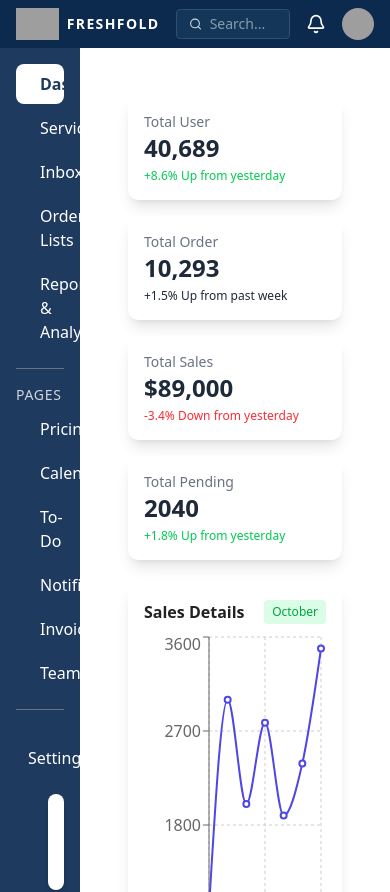
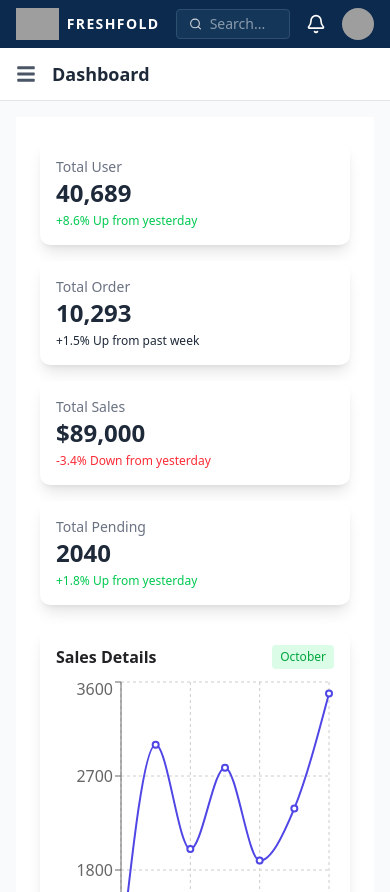
Before and after one commit to vaishalitech-Laundary/LaundaryAdmin, a React (Vite) app: page / in a window 390 px wide. Built offline with nearby package versions, Linux system fonts and the light colour scheme; grey boxes are pictures that could not be loaded.

Commit message:
made resposnsive navbar

```diff
--- a/src/components/layout/AdminLayout.jsx
+++ b/src/components/layout/AdminLayout.jsx
@@ -1,9 +1,9 @@
-import React from 'react';
+import React, { useState } from 'react';
 import { Outlet, NavLink } from 'react-router-dom';
 import {
   FaHome, FaTags, FaEnvelope, FaList, FaChartBar,
   FaCalendarAlt, FaTasks, FaBell, FaFileInvoice,
-  FaUsers, FaCog, FaSignOutAlt, FaLifeRing
+  FaUsers, FaCog, FaSignOutAlt, FaLifeRing, FaBars, FaTimes
 } from 'react-icons/fa';
 
 const menuItems = [
@@ -16,21 +16,47 @@ const menuItems = [
 
 const pageItems = [
   { label: 'Pricing', icon: <FaTags />, path: '/pricing' },
-  { label: 'Calender', icon: <FaCalendarAlt />, path: '/calendar' },
+  { label: 'Calendar', icon: <FaCalendarAlt />, path: '/calendar' },
   { label: 'To-Do', icon: <FaTasks />, path: '/tasks' },
   { label: 'Notifications', icon: <FaBell />, path: '/notifications' },
   { label: 'Invoice', icon: <FaFileInvoice />, path: '/invoice' },
   { label: 'Team', icon: <FaUsers />, path: '/team' },
 ];
 
-const Sidebar = () => (
-  <div className="w-20 md:w-64 h-screen bg-[#1e3a5f] text-white flex flex-col py-4 overflow-y-auto">
+const Sidebar = ({ isOpen, closeSidebar }) => (
+  <>
+    {/* Overlay for mobile */}
+    {isOpen && (
+      <div
+        className="fixed inset-0 bg-black bg-opacity-50 z-40 md:hidden"
+        onClick={closeSidebar}
+      />
+    )}
+
+    {/* Sidebar */}
+    <div className={`
+      fixed md:static inset-y-0 left-0 z-50
+      w-64 h-screen bg-[#1e3a5f] text-white flex flex-col py-4 overflow-y-auto
+      transform transition-transform duration-300 ease-in-out
+      ${isOpen ? 'translate-x-0' : '-translate-x-full md:translate-x-0'}
+    `}>
+      {/* Close button for mobile */}
+      <div className="flex justify-end px-4 pb-2 md:hidden">
+        <button
+          onClick={closeSidebar}
+          className="text-white hover:text-gray-300 transition-colors"
+        >
+          <FaTimes size={20} />
+        </button>
+      </div>
+
       <div className="flex flex-col flex-grow">
         <nav className="space-y-1 px-4">
           {menuItems.map((item, idx) => (
             <NavLink
               key={idx}
               to={item.path}
+              onClick={closeSidebar}
               className={({ isActive }) =>
                 `flex items-center gap-3 px-3 py-2 rounded-md transition-all duration-150 ${
                   isActive ? 'bg-white text-[#1e3a5f] font-semibold' : 'hover:bg-[#2d4a7a]'
@@ -52,6 +78,7 @@ const Sidebar = () => (
             <NavLink
               key={idx}
               to={item.path}
+              onClick={closeSidebar}
               className={({ isActive }) =>
                 `flex items-center gap-3 px-3 py-2 rounded-md transition-all duration-150 ${
                   isActive ? 'bg-white text-[#1e3a5f] font-semibold' : 'hover:bg-[#2d4a7a]'
@@ -65,9 +92,9 @@ const Sidebar = () => (
         </nav>
         <hr className="my-4 border-gray-500 mx-4" />
 
-
         <NavLink
           to="/settings"
+          onClick={closeSidebar}
           className="flex items-center gap-3 px-4 py-2 mt-3 hover:bg-[#2d4a7a] transition"
         >
           <FaCog />
@@ -75,8 +102,8 @@ const Sidebar = () => (
         </NavLink>
       </div>
 
-    {/* Help, Image, and Logout - part of the same div */}
-    <div className=" px-12 mt-4 space-y-3">
+      {/* Help, Image, and Logout */}
+      <div className="px-12 mt-4 space-y-3">
         <div className="bg-white rounded-md p-2 flex justify-center shadow-md">
           <img
             src="https://media-hosting.imagekit.io/4ae94cd559a0411c/Untitled.jpg?Expires=1841317189&Key-Pair-Id=K2ZIVPTIP2VGHC&Signature=1oCNWrT5J6sNKsdw9hNaQzPHm1NY~AYe9~peaPN4OptTYNlgMypYce0s3Iw4uc3uje7I-NOphJBkcsK8dlTSR3GDNije~gCR0be1GsWYlyYJEQILCIlW21J-jeBNw6QDC8vH6W09aTeIpXQU4qLp1JrLCS8f82D2F8B3AYbijcsoyFqp9joxr57Ra30J1o3fkjE0Hvg88FByVjn3vqokbP7gdw54hcf1L5U-lU59MXoOpemUOTFhBYa3Ikju04j08l2DbmVHKn2pqARn890yyO0h1yoLfxRke3VOj4vNV56NfUq~It230v2sACyoO5lxiKigCRxaAx~DJBCwqDOQEg__"
@@ -85,11 +112,11 @@ const Sidebar = () => (
           />
         </div>
 
-      <button className="w-full flex items-center  justify-center gap-2 py-2 bg-white text-[#1e3a5f] rounded-md hover:bg-gray-200 transition font-semibold">
+        <button className="w-full flex items-center justify-center gap-2 py-2 bg-white text-[#1e3a5f] rounded-md hover:bg-gray-200 transition font-semibold">
           <FaLifeRing />
           Help
         </button>
-      <NavLink  to="/logout">
+        <NavLink to="/logout" onClick={closeSidebar}>
           <button className="w-full flex items-center justify-center gap-2 py-2 bg-red-600 text-white rounded-md hover:bg-red-700 transition font-semibold">
             <FaSignOutAlt />
             Log Out
@@ -97,15 +124,44 @@ const Sidebar = () => (
         </NavLink>
       </div>
     </div>
+  </>
 );
 
-const AdminLayout = () => (
+const MobileHeader = ({ toggleSidebar }) => (
+  <div className="md:hidden bg-white shadow-sm border-b px-4 py-3 flex items-center">
+    <button
+      onClick={toggleSidebar}
+      className="text-gray-600 hover:text-gray-800 transition-colors"
+    >
+      <FaBars size={20} />
+    </button>
+    <h1 className="ml-4 text-lg font-semibold text-gray-800">Dashboard</h1>
+  </div>
+);
+
+const AdminLayout = () => {
+  const [isSidebarOpen, setIsSidebarOpen] = useState(false);
+
+  const toggleSidebar = () => {
+    setIsSidebarOpen(!isSidebarOpen);
+  };
+
+  const closeSidebar = () => {
+    setIsSidebarOpen(false);
+  };
+
+  return (
     <div className="flex h-screen">
-    <Sidebar />
-    <main className="flex-1 p-6 min-h- overflow-y-auto bg-bgWhite">
+      <Sidebar isOpen={isSidebarOpen} closeSidebar={closeSidebar} />
+
+      <div className="flex-1 flex flex-col min-w-0">
+        <MobileHeader toggleSidebar={toggleSidebar} />
+        <main className="flex-1 p-4 md:p-6 overflow-y-auto bg-gray-50">
           <Outlet />
         </main>
       </div>
+    </div>
   );
+};
 
 export default AdminLayout;
```
Lines whose indentation alone changed are shown as unchanged.
